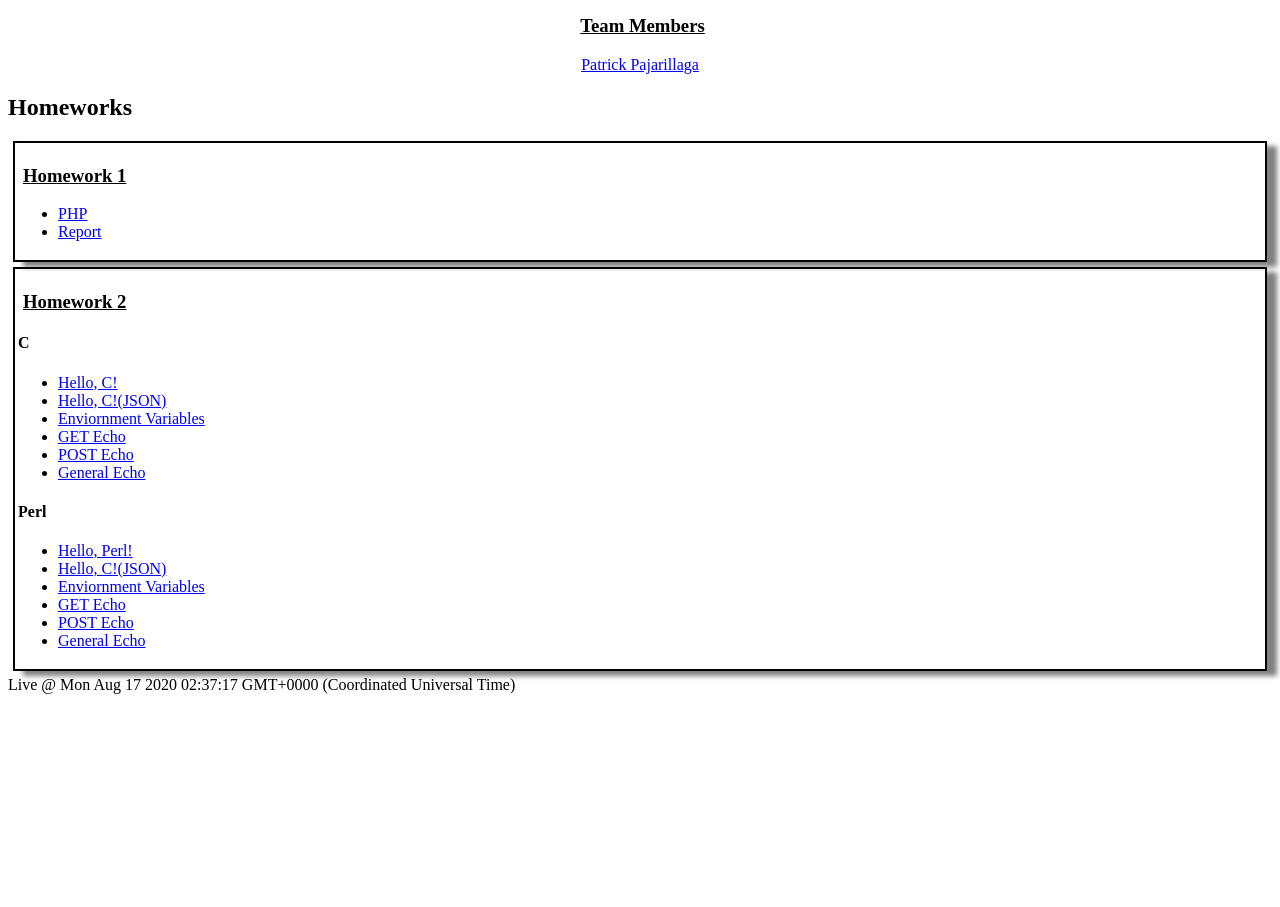
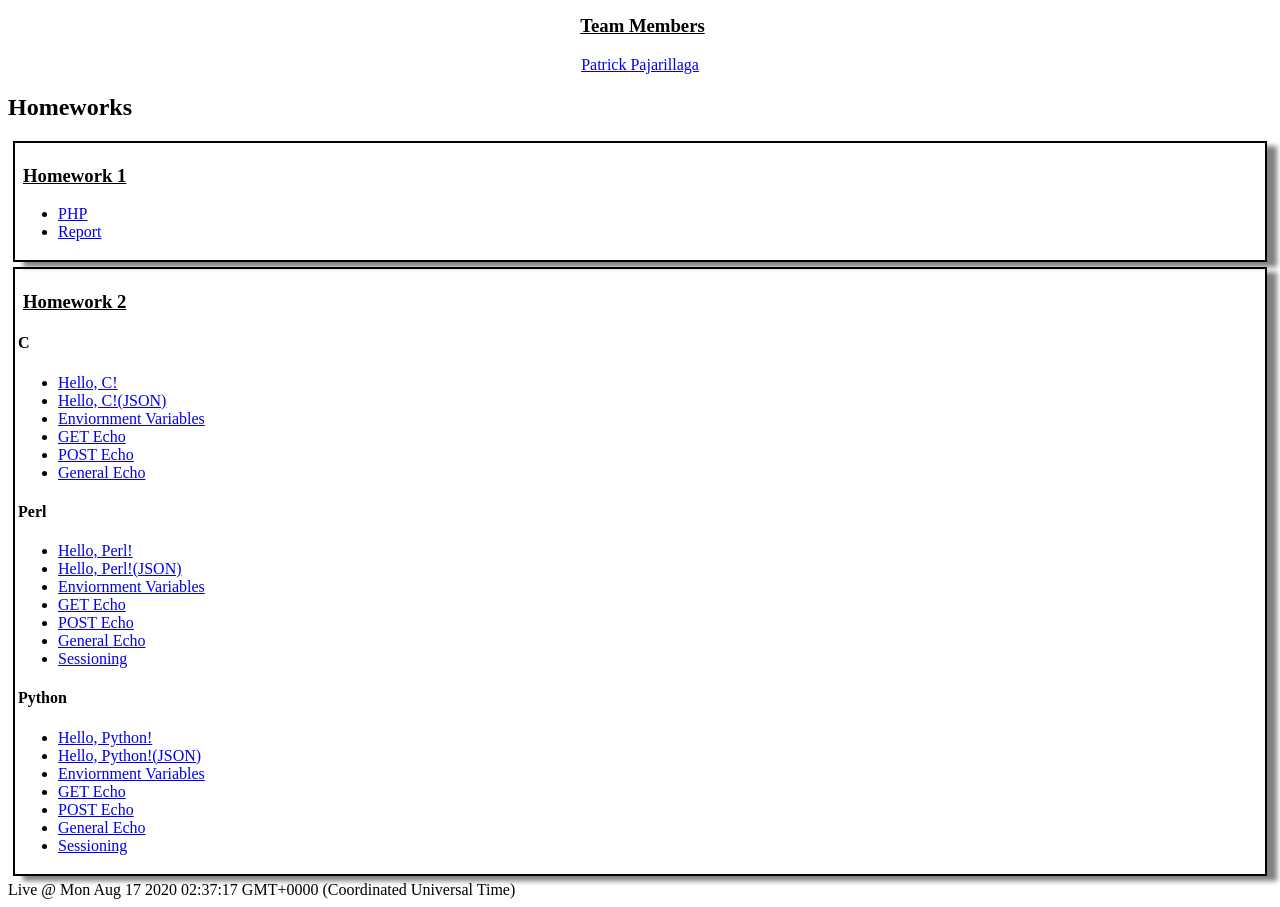
Before and after one commit to Patrick-Pajarillaga/patjpaj.me, a plain HTML site: page index.html in a window 1280 px wide. Shown: the part 195-1102 px from the top of the page. Before the commit the page ends 897 px from the top, so only its background shows below. Drawn offline with Linux system fonts and the light colour scheme.

Commit message:
Added Perl Files

```diff
--- a/index.html
+++ b/index.html
@@ -58,11 +58,25 @@
         <h4>Perl</h4>
         <ul id="hw2-perl-pages">
           <li><a href="./cgi-bin/perl-hello-html-world.pl">Hello, Perl!</a></li>
-          <li><a href="./cgi-bin/c-hello-json-world.cgi">Hello, C!(JSON)</a></li>
+          <li><a href="./cgi-bin/c-hello-json-world.cgi">Hello, Perl!(JSON)</a></li>
           <li><a href="./cgi-bin/c-env.cgi">Enviornment Variables</a></li>
           <li><a href="./cgi-bin/c-get-echo.cgi">GET Echo</a></li>
           <li><a href="./cgi-bin/c-post-echo.cgi">POST Echo</a></li>
           <li><a href="./cgi-bin/c-general-request-echo.cgi">General Echo</a></li>
+          <li><a href="./cgi-bin/c-general-request-echo.cgi">Sessioning</a></li>
+        </ul>
+      </div>
+
+      <div id="hw2-python">
+        <h4>Python</h4>
+        <ul id="hw2-python-pages">
+          <li><a href="./cgi-bin/perl-hello-html-world.pl">Hello, Python!</a></li>
+          <li><a href="./cgi-bin/c-hello-json-world.cgi">Hello, Python!(JSON)</a></li>
+          <li><a href="./cgi-bin/c-env.cgi">Enviornment Variables</a></li>
+          <li><a href="./cgi-bin/c-get-echo.cgi">GET Echo</a></li>
+          <li><a href="./cgi-bin/c-post-echo.cgi">POST Echo</a></li>
+          <li><a href="./cgi-bin/c-general-request-echo.cgi">General Echo</a></li>
+          <li><a href="./cgi-bin/c-general-request-echo.cgi">Sessioning</a></li>
         </ul>
       </div>
     </section>
```
Also changed, not shown: perl-cgiform.html (added, +22 -0 lines), 9 other files.
